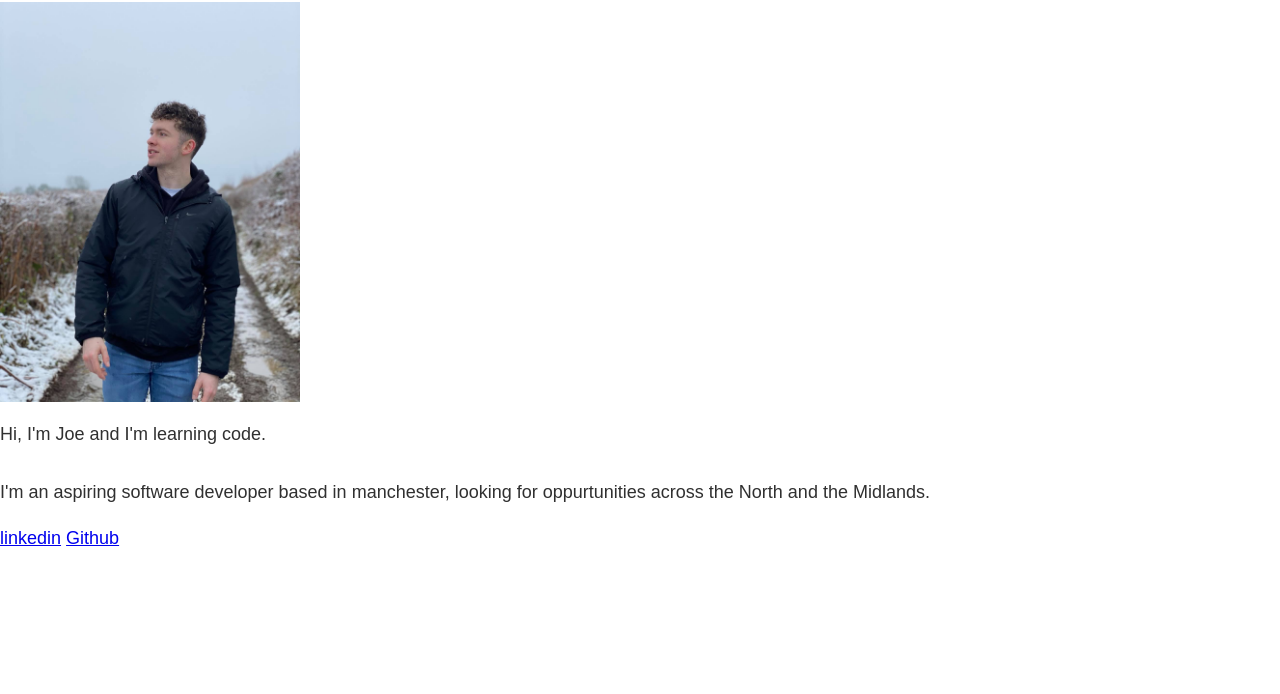
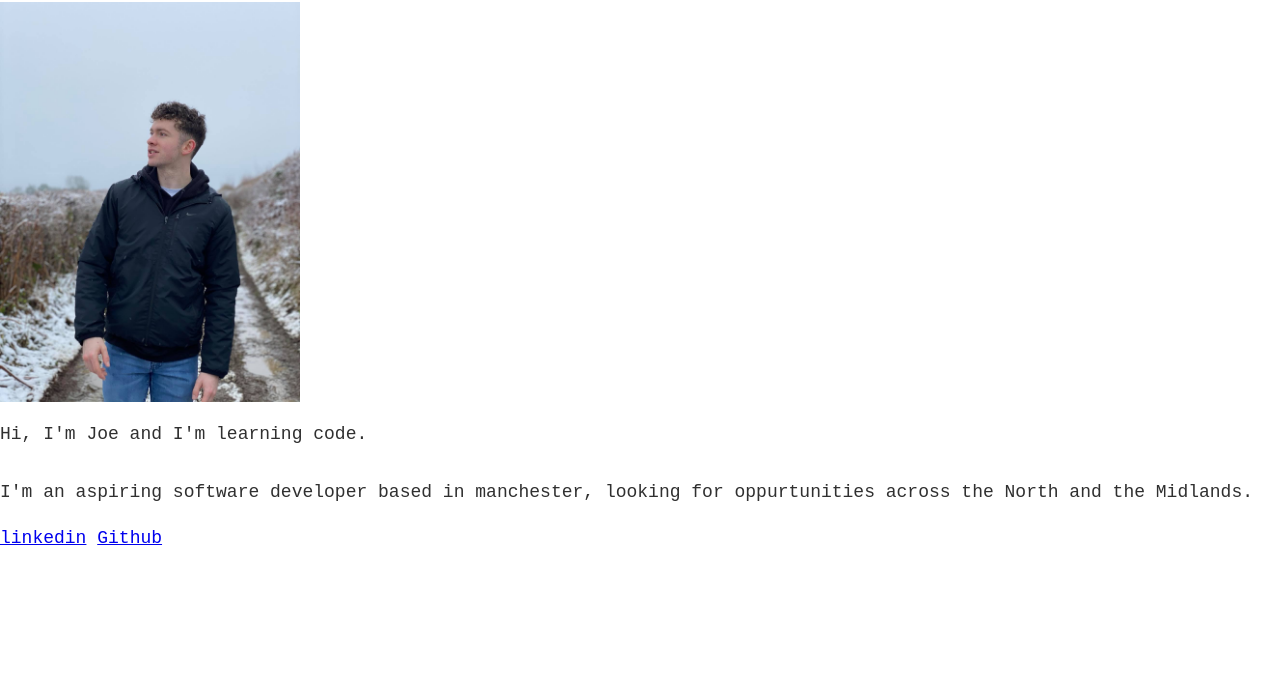
Before and after one commit to jboylin/jboylin.github.io, a website: page contact.html in a window 1280 px wide. Shown: the part 106-800 px from the top of the page. Drawn offline with Linux system fonts and the light colour scheme.

Commit message:
changed the styling, added custom styling

```diff
--- a/styles/index.css
+++ b/styles/index.css
@@ -7,7 +7,7 @@
 
 
 :root {
-  --ff-primary: 'Source Code Pro', sans-serif;
+  --ff-primary: 'Source Code Pro', monospace;
   --ff-secondary: 'Source Code Pro', monospace;
 
   --fw-reg: 300;
```
